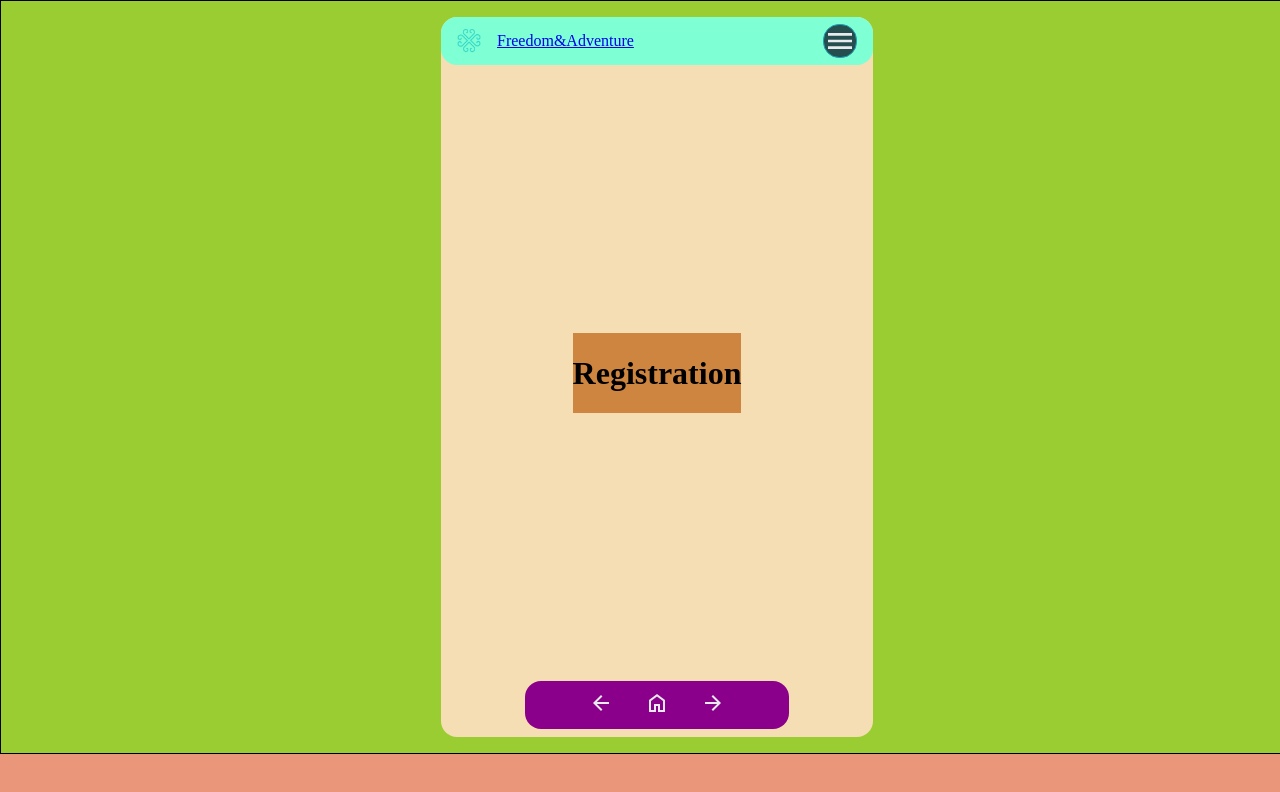
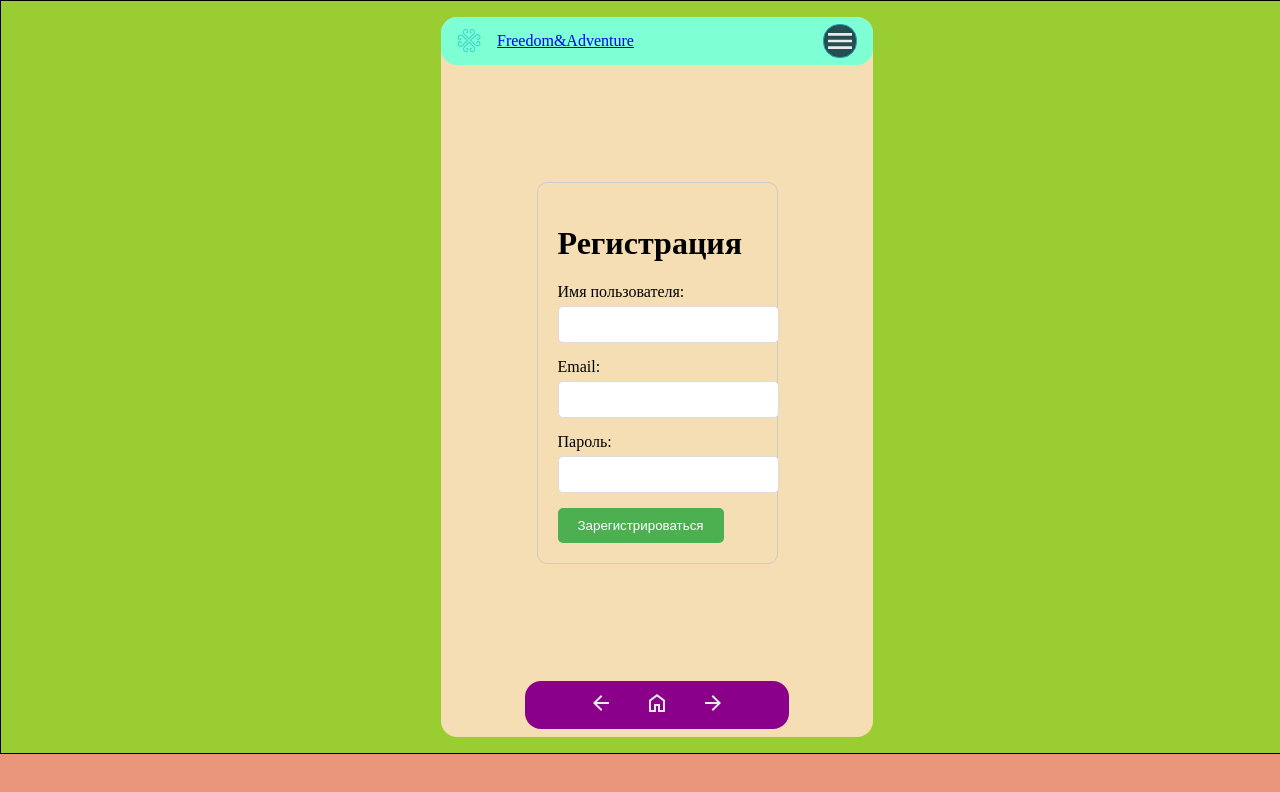
Before and after one commit to valitovgaziz/spa_, a Vue app: page /registration in a window 1280 px wide. Shown: the top 792 px of the page. Built offline with nearby package versions, Linux system fonts and the light colour scheme.

Commit message:
Создал форму регистрации для компонента регистрации.

```diff
--- a/src/components/inout/registration.vue
+++ b/src/components/inout/registration.vue
@@ -1,17 +1,122 @@
 <template>
-    <div class="registration">
-        <h1>Registration</h1>
+    <div class="register-form">
+      <h1>Регистрация</h1>
+      <form @submit.prevent="handleSubmit">
+        <div class="form-group">
+          <label for="username">Имя пользователя:</label>
+          <input v-model.trim="username" type="text" id="username" required />
+        </div>
+
+        <div class="form-group">
+          <label for="email">Email:</label>
+          <input v-model.trim="email" type="email" id="email" required />
+        </div>
+
+        <div class="form-group">
+          <label for="password">Пароль:</label>
+          <input v-model.trim="password" type="password" id="password" required />
+        </div>
+
+        <button type="submit">Зарегистрироваться</button>
+      </form>
     </div>
-</template>
+  </template>
 
-<style>
-.registration {
-    background-color: peru;
-}
-</style>
+  <script>
+  export default {
+    data() {
+      return {
+        username: '',
+        email: '',
+        password: ''
+      };
+    },
+    methods: {
+      handleSubmit() {
+        if (!this.isValid(this.username, this.email, this.password)) {
+          alert("Пожалуйста, заполните все поля корректно.");
+          return;
+        }
 
-<script>
-export default {
-    name: "registration",
-}
-</script>
+        this.sendRegistrationData({
+          username: this.username,
+          email: this.email,
+          password: this.password
+        }).then(() => {
+          this.$router.push('/login'); // Переход на страницу логина
+        }).catch((error) => {
+          console.error(error);
+          alert('Что-то пошло не так. Попробуйте еще раз.');
+        });
+      },
+      isValid(username, email, password) {
+        if (username.length === 0 || email.length === 0 || password.length === 0) {
+          return false;
+        }
+
+        const emailRegex = /^[^\s@]+@[^\s@]+\.[^\s@]+$/;
+        if (!emailRegex.test(email)) {
+          return false;
+        }
+
+        if (password.length < 6) {
+          return false;
+        }
+
+        return true;
+      },
+      async sendRegistrationData(data) {
+        try {
+          const response = await fetch('/register', {
+            method: 'POST',
+            headers: {
+              'Content-Type': 'application/json'
+            },
+            body: JSON.stringify(data)
+          });
+
+          if (!response.ok) {
+            throw new Error('Ошибка при регистрации');
+          }
+        } catch (error) {
+          throw error;
+        }
+      }
+    }
+  };
+  </script>
+
+  <style scoped>
+  .register-form {
+    max-width: 400px;
+    margin: 50px auto;
+    padding: 20px;
+    border: 1px solid #ccc;
+    border-radius: 10px;
+  }
+
+  .form-group {
+    margin-bottom: 15px;
+  }
+
+  .form-group label {
+    display: block;
+    margin-bottom: 5px;
+  }
+
+  .form-group input {
+    width: 100%;
+    padding: 10px;
+    border: 1px solid #ddd;
+    border-radius: 5px;
+  }
+
+  button {
+    padding: 10px 20px;
+    background-color: #4CAF50;
+    color: white;
+    border: none;
+    border-radius: 5px;
+    cursor: pointer;
+  }
+  </style>
```
